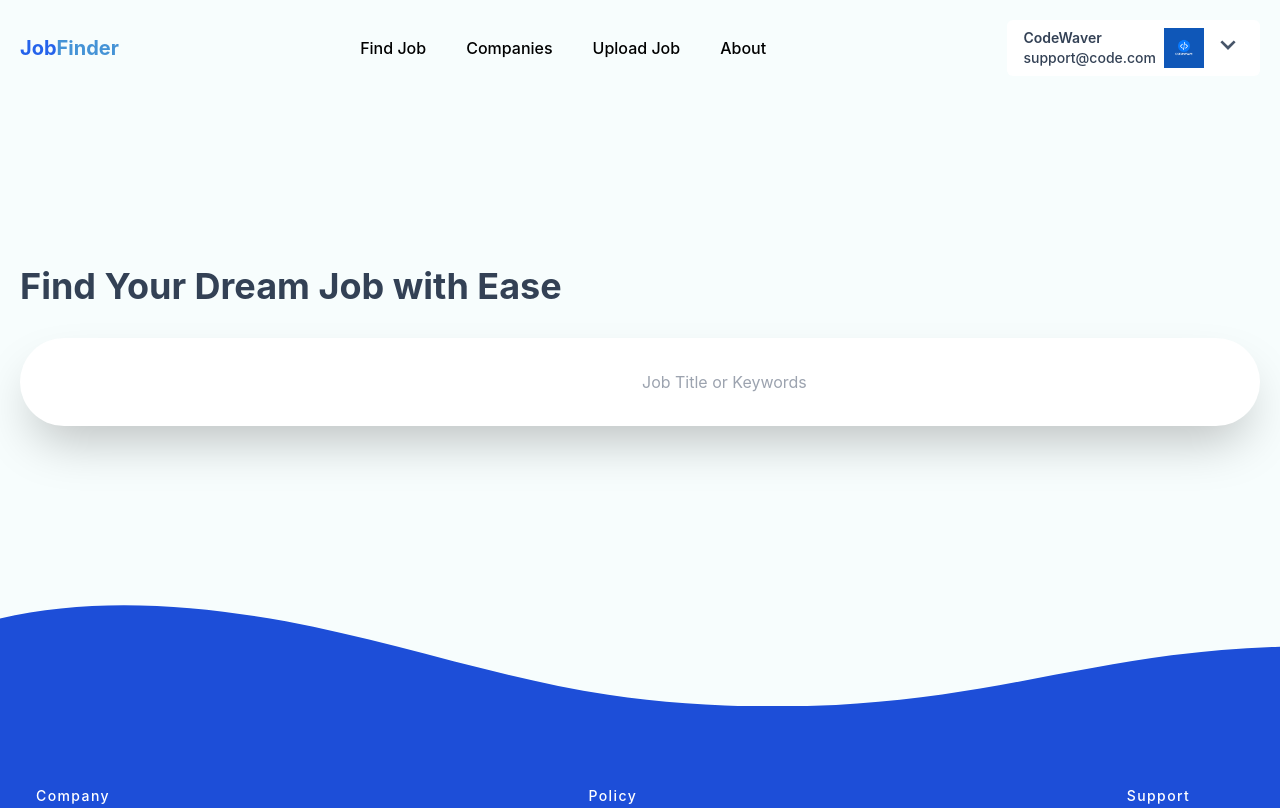
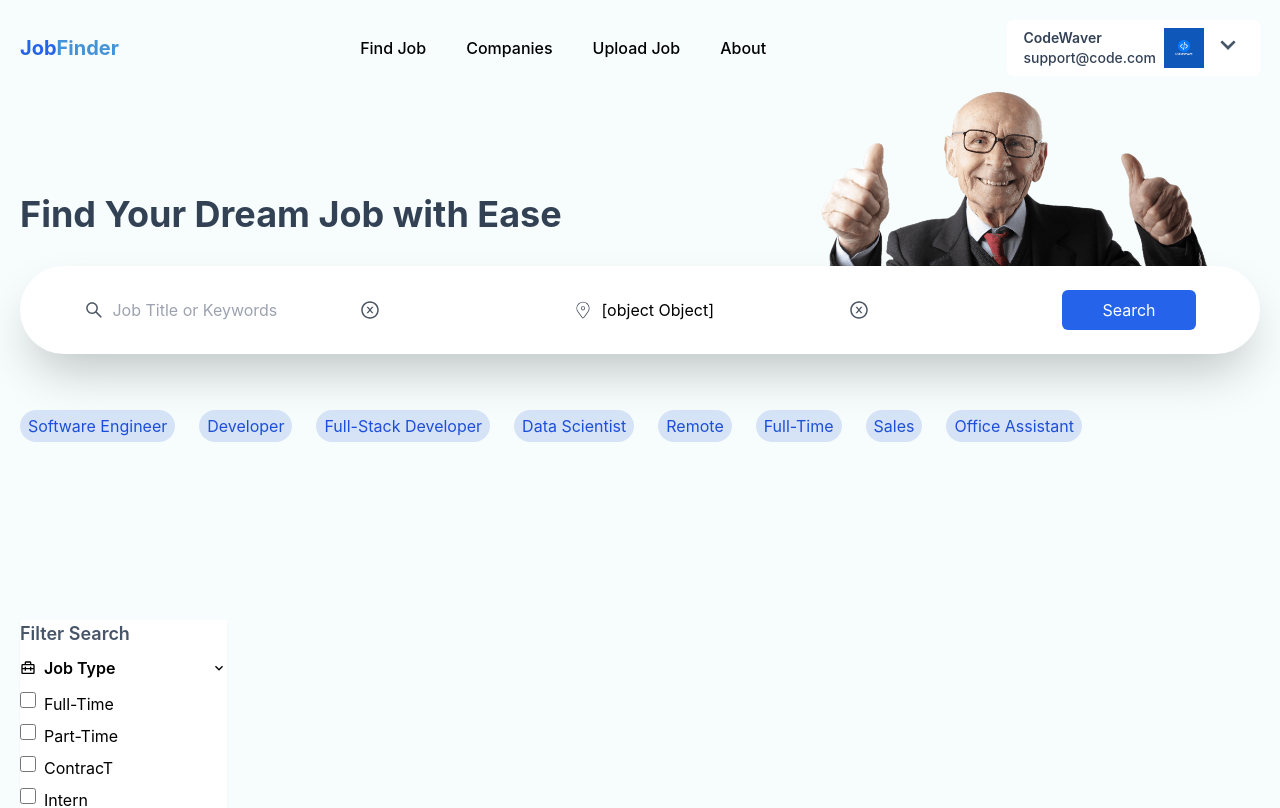
Before and after one commit to Veasna3d/FindJob, a React (Vite) app in the folder client/: page /find-jobs in a window 1280 px wide. Shown: the top 808 px of the page. Built offline with nearby package versions, Linux system fonts and the light colour scheme.

Commit message:
Add More Components

```diff
--- a/client/src/components/Header.jsx
+++ b/client/src/components/Header.jsx
@@ -1,15 +1,21 @@
 import React from "react";
-import { AiOutlineCloseCircle, AiOutlineSearch } from "react-icons/ai";
+import { AiOutlineSearch, AiOutlineCloseCircle } from "react-icons/ai";
+import { CiLocationOn } from "react-icons/ci";
+import CustomButton from "./CustomButton";
+import { popularSearch } from "../utils/data";
+import { HeroImage } from "../assets";
 
 const SearchInput = ({ placeholder, icon, value, setValue, styles }) => {
   const handleChange = (e) => {
     setValue(e.target.value);
   };
+
   const clearInput = () => setValue("");
 
   return (
-    <div className={`flex w-full md:w-3 items-center ${styles}`}>
+    <div className={`flex w-full md:w-1/3 items-center ${styles}`}>
       {icon}
+
       <input
         value={value}
         onChange={(e) => handleChange(e)}
@@ -17,6 +23,7 @@
         className="w-full md:w-64 p-2 outline-none bg-transparent text-base"
         placeholder={placeholder}
       />
+
       <AiOutlineCloseCircle
         className="hidden md:flex text-gray-600 text-xl cursor-pointer"
         onClick={clearInput}
@@ -24,6 +31,7 @@
     </div>
   );
 };
+
 const Header = ({
   title,
   type,
@@ -44,6 +52,7 @@
           <div className="mb-8">
             <p className="text-slate-700 font-bold text-4xl">{title}</p>
           </div>
+
           <div className="w-full flex items-center justify-around bg-white px-2 md:px-5 py-2.5 md:py-6 shadow-2xl rounded-full">
             <SearchInput
               placeholder="Job Title or Keywords"
@@ -51,7 +60,41 @@
               value={searchQuery}
               setValue={setSearchQuery}
             />
+            <SearchInput
+              placeholder="Add Country or City"
+              icon={<CiLocationOn className="text-gray-600 text-xl" />}
+              value={location}
+              setValue={setLocation}
+              styles={"hidden md:flex"}
+            />
+
+            <div>
+              <CustomButton
+                onClick={handleClick}
+                title="Search"
+                containerStyles={
+                  "text-white py-2 md:py3 px-3 md:px-10 focus:outline-none bg-blue-600 rounded-full md:rounded-md text-sm md:text-base"
+                }
+              />
+            </div>
           </div>
+
+          {type && (
+            <div className="w-full lg:1/2 flex flex-wrap gap-3 md:gap-6 py-10 md:py-14">
+              {popularSearch.map((search, index) => (
+                <span
+                  key={index}
+                  className="bg-[#1d4fd826] text-[#1d4ed8] py-1 px-2 rounded-full text-sm md:text-base"
+                >
+                  {search}
+                </span>
+              ))}
+            </div>
+          )}
+        </div>
+
+        <div className="w-1/3 h-full absolute top-24 md:-top-6 lg:-top-14 right-16 2xl:right-[18rem]">
+          <img src={HeroImage} className="object-contain" />
         </div>
       </div>
     </div>
--- a/client/src/pages/FindJobs.jsx
+++ b/client/src/pages/FindJobs.jsx
@@ -1,6 +1,9 @@
 import { useState } from "react";
 import { useLocation, useNavigate } from "react-router-dom";
 import { Header } from "../components";
+import { BiBriefcaseAlt2 } from "react-icons/bi";
+import { MdOutlineKeyboardArrowDown } from "react-icons/md";
+import { jobTypes } from "../utils/data";
 
 const FindJobs = () => {
   const [sort, setSort] = useState("Newest");
@@ -18,6 +21,15 @@
   const location = useLocation();
   const navigate = useNavigate();
 
+   const filterJobs = (val) => {
+    if (filterJobTypes?.includes(val)) {
+      setFilterJobTypes(filterJobTypes.filter((el) => el != val));
+    } else {
+      setFilterJobTypes([...filterJobTypes, val]);
+    }
+  };
+
+  console.log(filterJobs);
   return (
     <div>
       <Header
@@ -29,6 +41,43 @@
         location={location}
         setLocation={setJobLocation}
       />
+
+      <div className="container mx-auto flex gap-6 2xl:gap-10 md:px-5 py-0 md:py-6 bg-[#f7fdfd]">
+        <div className="hidden md:flex flex-col w-1/6 h-fit bg-white shadow-sm">
+          <p className="text-lg font-semibold text-slate-600">Filter Search</p>
+
+          <div className="py-2">
+            <div className="flex justify-between mb-3">
+              <p className="flex items-center gap-2 font-semibold">
+                <BiBriefcaseAlt2 />
+                Job Type
+              </p>
+
+              <button>
+                <MdOutlineKeyboardArrowDown />
+              </button>
+            </div>
+
+            <div className="flex flex-col gap-2">
+              {jobTypes.map((jtype, index) => (
+                <div key={index} className="flex gap-2 text-sm md:text-base">
+                  <input
+                    type="checkbox"
+                    value={jtype}
+                    className="w-4 h-4"
+                    onChange={(e) => filterJobs(e.target.value)}
+                  />
+
+                  <span>{jtype}</span>
+                </div>
+              ))}
+            </div>
+          </div>
+
+
+          {/* Pending */}
+        </div>
+      </div>
     </div>
   );
 };
```
